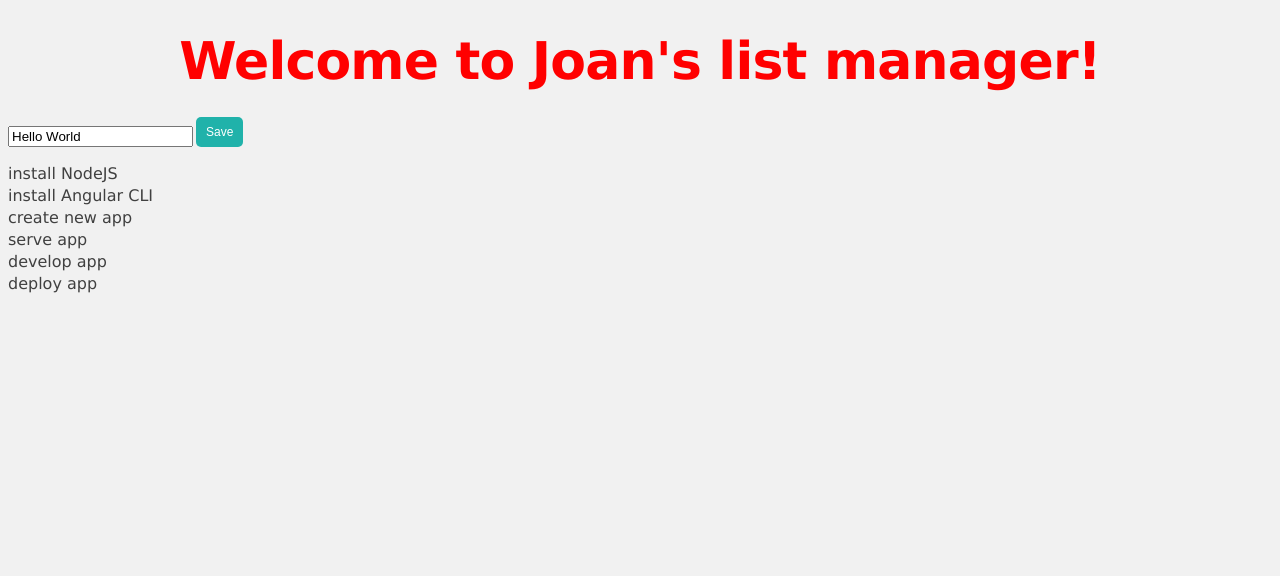
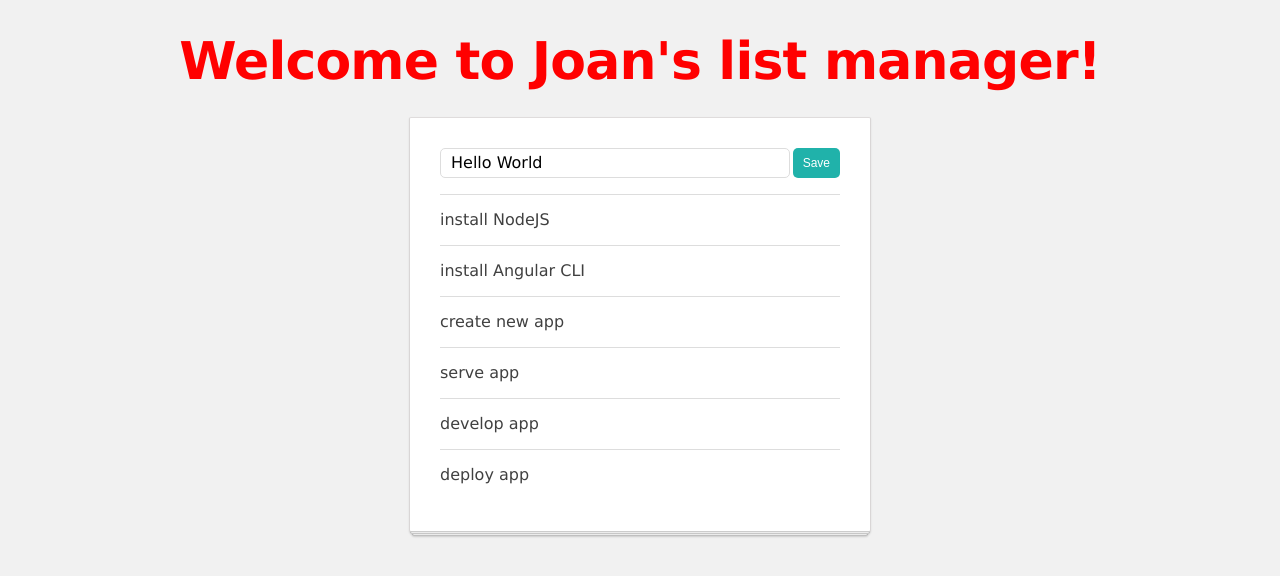
Before and after one commit to joanrig/todo-list, an Angular app: page / in a window 1280 px wide. Shown: the top 576 px of the page. Built offline with nearby package versions, Linux system fonts and the light colour scheme.

Commit message:
added css for do list and todo list items

```diff
--- a/src/app/input-button-unit/input-button-unit.component.css
+++ b/src/app/input-button-unit/input-button-unit.component.css
@@ -0,0 +1,15 @@
+.todo-input {
+  padding: 4px 10px 4px;
+  font-size: 16px;
+  font-family: 'Lucida Grande', Verdana, sans-serif;
+  line-height: 20px;
+  border: solid 1px #dddddd;
+  border-radius: 5px;
+  flex-grow: 1;
+}
+
+:host(:not([hidden])) {
+  display: flex;
+  justify-content: space-between;
+  flex-grow: 1;
+}
--- a/src/app/input-button-unit/input-button-unit.component.ts
+++ b/src/app/input-button-unit/input-button-unit.component.ts
@@ -5,7 +5,9 @@
 @Component({
   selector: 'todo-input-button-unit',
   template: `
-    <input #inputElementRef [value]="title"
+    <input class="todo-input"
+          #inputElementRef
+          [value]="title"
           (keyup.enter)="submitValue($event.target.value)">
 
     <button class="btn"
--- a/src/app/list-manager/list-manager.component.css
+++ b/src/app/list-manager/list-manager.component.css
@@ -0,0 +1,39 @@
+.todo-app {
+  position: relative;
+  width: 400px;
+  padding: 30px 30px 15px;
+  background: white;
+  border: 1px solid;
+  border-color: #dfdcdc #d9d6d6 #ccc;
+  border-radius: 2px;
+  -webkit-box-shadow: 0 1px 2px rgba(0, 0, 0, 0.1);
+  box-shadow: 0 1px 2px rgba(0, 0, 0, 0.1);
+  margin: 20px auto;
+}
+
+.todo-app::before, .todo-app::after {
+  content: '';
+  position: absolute;
+  z-index: -1;
+  height: 4px;
+  background: white;
+  border: 1px solid #ccc;
+  border-radius: 2px;
+}
+
+.todo-app::after {
+  bottom: -3px;
+  left: 0;
+  right: 0;
+  -webkit-box-shadow: 0 1px 2px rgba(0, 0, 0, 0.1);
+  box-shadow: 0 1px 2px rgba(0, 0, 0, 0.1);
+}
+
+.todo-app::before {
+  bottom: -5px;
+  left: 2px;
+  right: 2px;
+  border-color: #c4c4c4;
+  -webkit-box-shadow: 0 1px 2px rgba(0, 0, 0, 0.15);
+  box-shadow: 0 1px 2px rgba(0, 0, 0, 0.15);
+}
--- a/src/app/list-manager/list-manager.component.ts
+++ b/src/app/list-manager/list-manager.component.ts
@@ -6,7 +6,7 @@
   selector: 'todo-list-manager',
   template: `
 
-
+    <div class="todo-app">
       <todo-input-button-unit (submit)="addItem($event)"></todo-input-button-unit>
 
       <ul>
@@ -14,6 +14,7 @@
           <todo-todo-item [item]="todoItem"></todo-todo-item>
         </li>
       </ul>
+    </div>
   `,
   styleUrls: ['./list-manager.component.css']
 })
--- a/src/app/todo-item/todo-item.component.css
+++ b/src/app/todo-item/todo-item.component.css
@@ -0,0 +1,18 @@
+.todo-item {
+  padding: 10px 0;
+  border-top: solid 1px #ddd;
+  min-height: 30px;
+  line-height: 30px;
+  display: flex;
+  justify-content: space-between;
+}
+
+.todo-checkbox {
+  flex-shrink: 0;
+  margin: auto 1ex auto 0;
+}
+
+.todo-title {
+  flex-grow: 1;
+  padding-left: 11px;
+}
--- a/src/app/todo-item/todo-item.component.ts
+++ b/src/app/todo-item/todo-item.component.ts
@@ -4,7 +4,9 @@
 @Component({
   selector: 'todo-todo-item',
   template: `
-    {{ item.title }}
+    <div class="todo-item">
+      {{ item.title }}
+    </div>
   `,
   styleUrls: ['./todo-item.component.css']
 })
```
Lines whose indentation alone changed are shown as unchanged.
